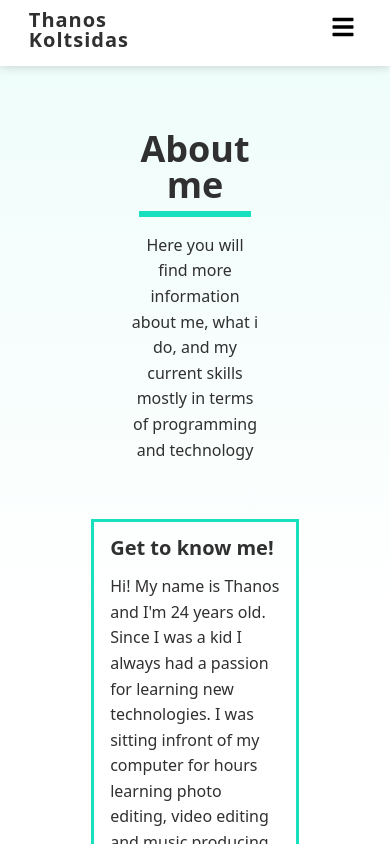
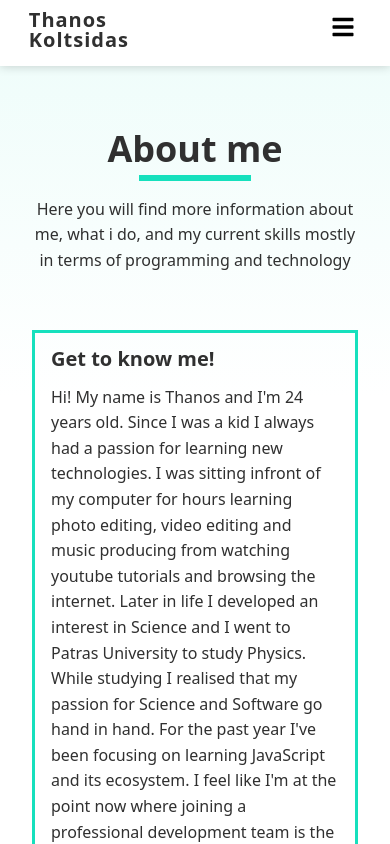
Before and after one commit to ThanosKolt/Portfolio, a React (Create React App) app: page /about in a window 390 px wide. Shown: the top 844 px of the page. Built offline with nearby package versions, Linux system fonts and the light colour scheme.

Commit message:
fixed margin on small screens

```diff
--- a/src/index.css
+++ b/src/index.css
@@ -145,7 +145,7 @@ nav {
     background-color: var(--clr-bg);
   }
   section {
-    padding: 5.7em;
+    padding:5.7em 2em;
   }
   .bars {
     display: block;
@@ -207,7 +207,7 @@ nav {
 
 .about-header {
   grid-column: 1/3;
-  margin: 2.5em;
+  margin: 2.5em 0;
   text-align: center;
 }
 .about-desc-container {
```
